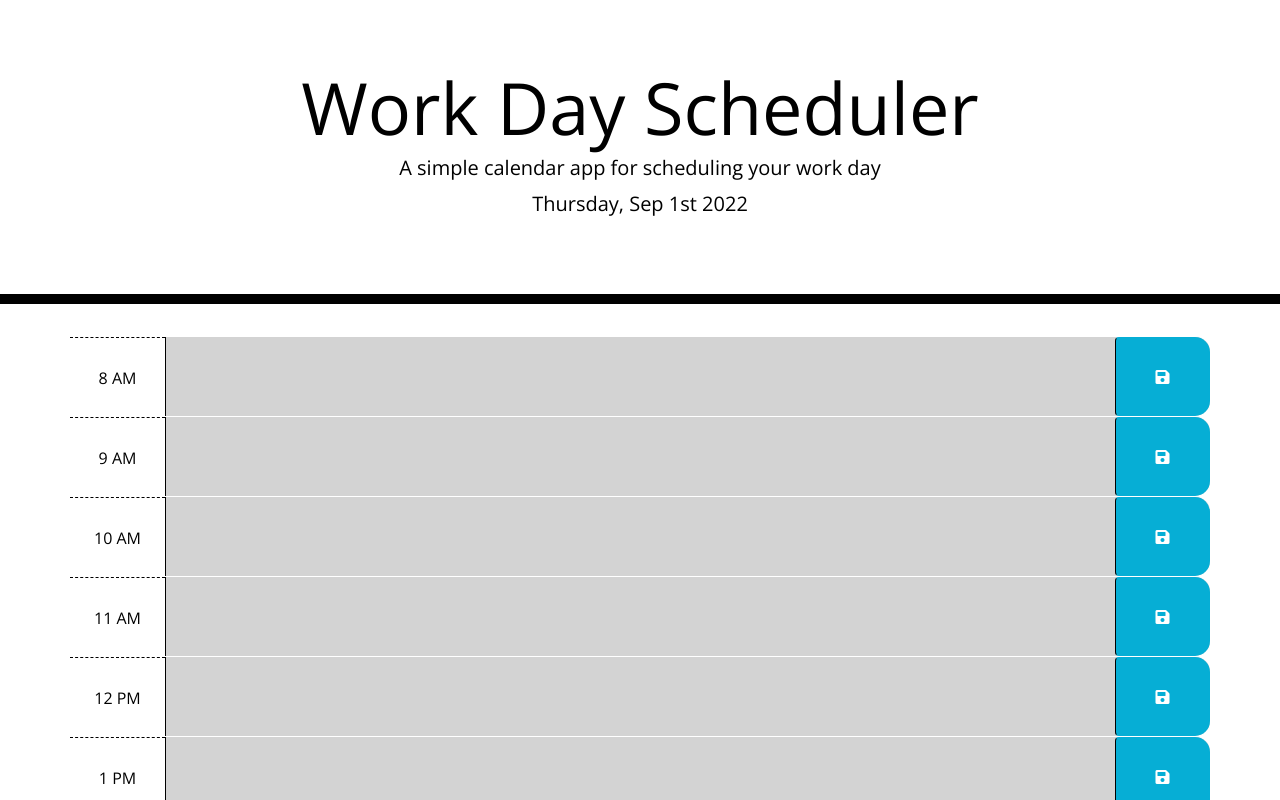
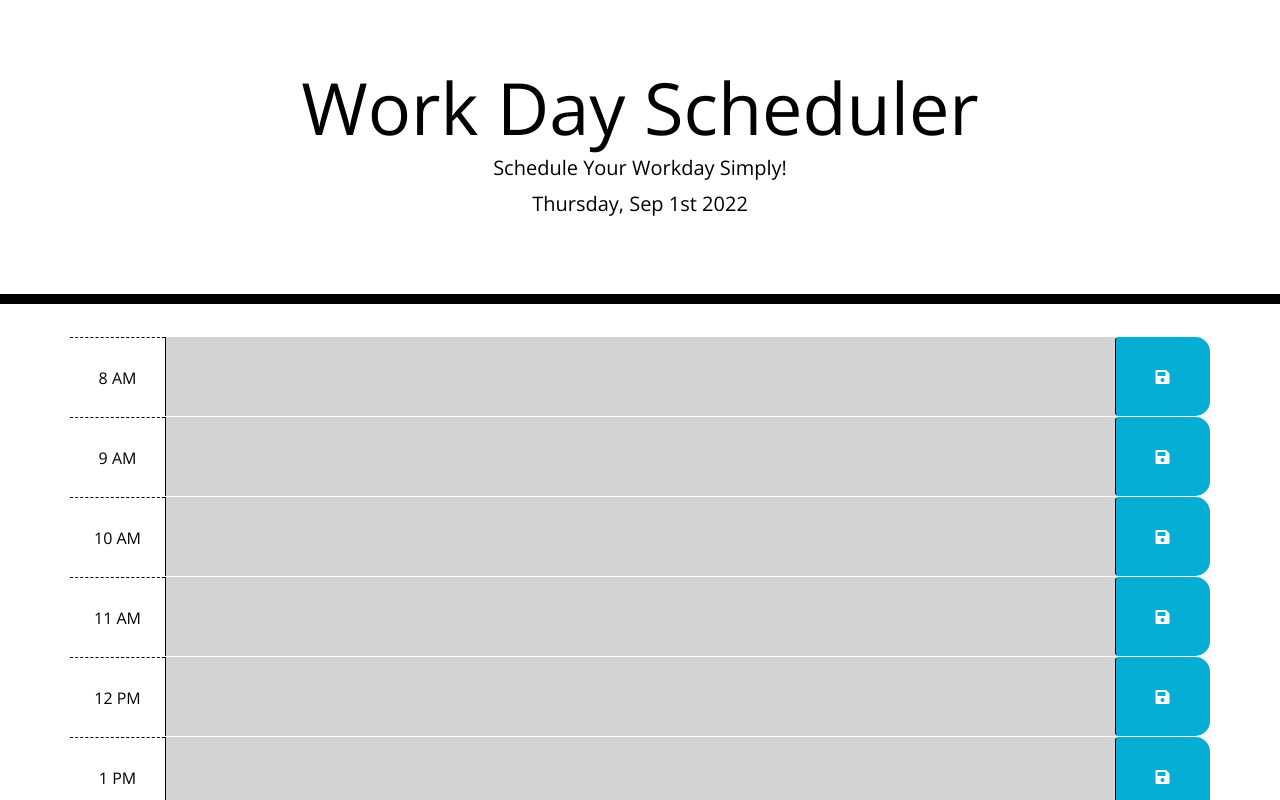
Before and after one commit to shelbybridwell/dailyworkscheduler, a plain HTML site: page index.html in a window 1280 px wide. Shown: the top 800 px of the page. Drawn offline with nearby package versions, Linux system fonts and the light colour scheme.

Commit message:
updated readme

```diff
--- a/index.html
+++ b/index.html
@@ -10,14 +10,14 @@
 		integrity="sha384-50oBUHEmvpQ+1lW4y57PTFmhCaXp0ML5d60M1M7uH2+nqUivzIebhndOJK28anvf" crossorigin="anonymous" />
 	<link href="https://fonts.googleapis.com/css?family=Open+Sans&display=swap" rel="stylesheet" />
 	<link rel="stylesheet" href="./assets/style.css" />
-	<title>Work Day Scheduler - Challenge 5: Third-Party APIs </title>
+	<title>Daily Work Scheduler </title>
 </head>
 
 <body>
 	<!-- Header -->
 	<header class="jumbotron">
 		<h1 class="display-3">Work Day Scheduler</h1>
-		<p class="lead">A simple calendar app for scheduling your work day</p>
+		<p class="lead">Schedule Your Workday Simply!</p>
 		<p id="currentDay" class="lead"></p>
 	</header>
 
```
Also changed, not shown: 1 other file.
